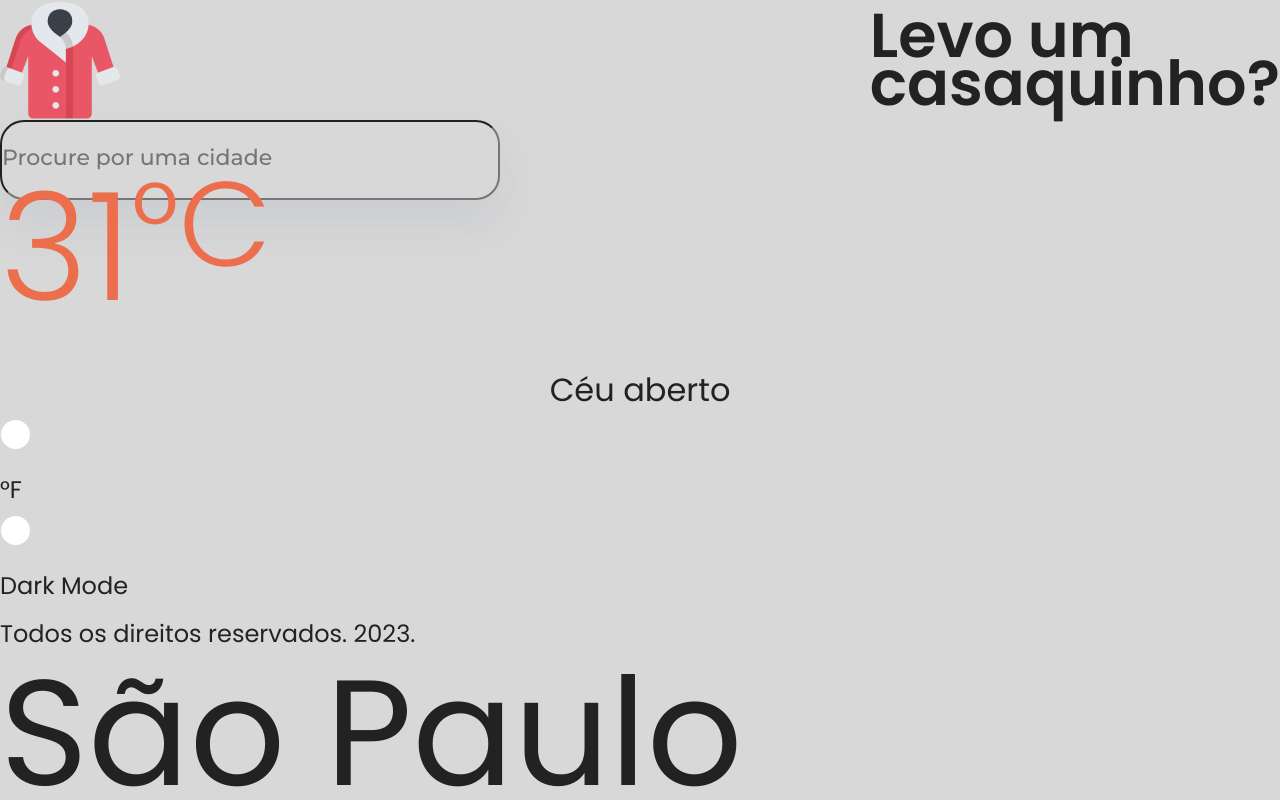
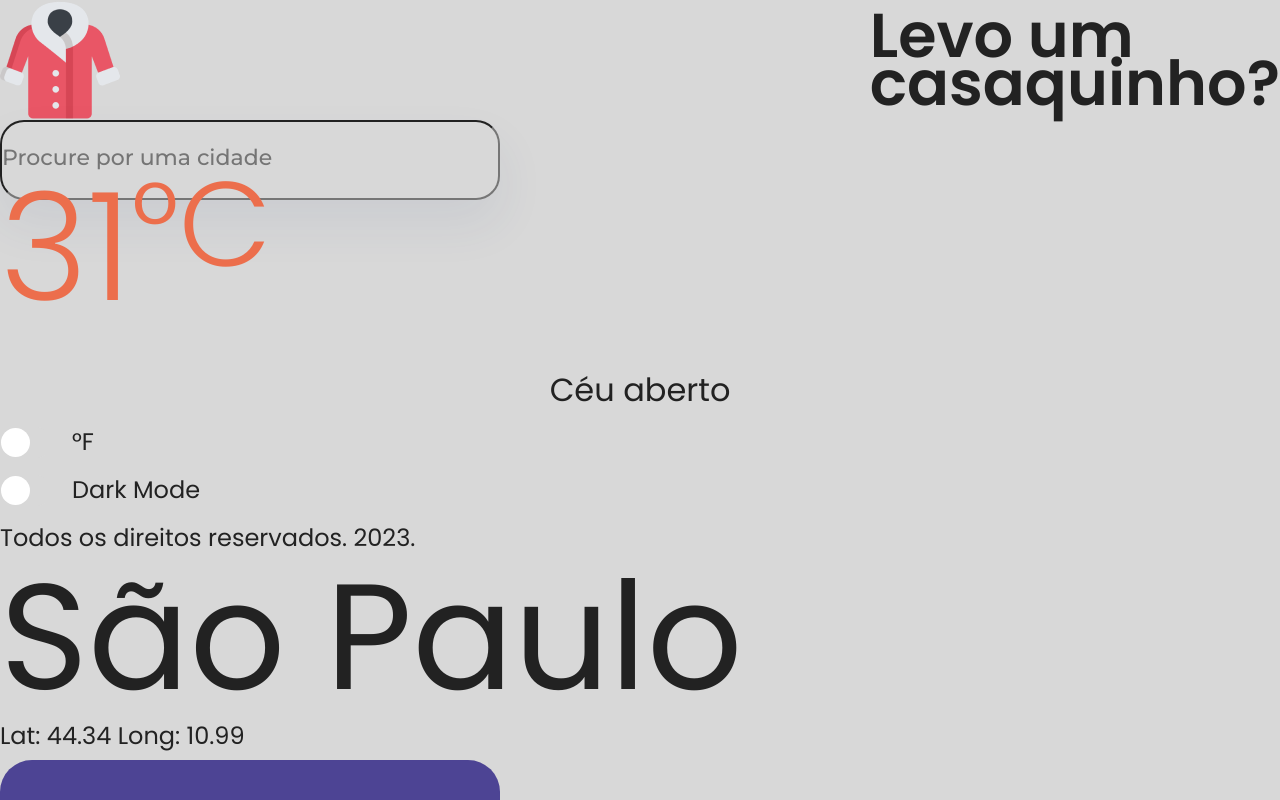
Before and after one commit to 422UR4H/EndTimesForecast, a React (Vite) app: page / in a window 1280 px wide. Shown: the top 800 px of the page. Built offline with nearby package versions, Linux system fonts and the light colour scheme.

Commit message:
:recycle: Refactor: functionality

```diff
--- a/src/components/molecules/SwitchWrapper/index.tsx
+++ b/src/components/molecules/SwitchWrapper/index.tsx
@@ -1,22 +1,21 @@
-import { DefaultTheme } from "styled-components/dist/types";
 import MainSwitch from "../../atoms/MainSwitch";
 import StyledSwitchBox from "./styled";
 
 // TODO: refactor repeated type
 type SwitchBoxProps = {
-  theme: DefaultTheme;
-  toggleTheme(): void;
+  checked: boolean;
+  toggle(): void;
   children: string;
 };
 
 export default function SwitchWrapper({
-  theme,
-  toggleTheme,
+  checked,
+  toggle,
   children,
 }: SwitchBoxProps) {
   return (
     <StyledSwitchBox>
-      <MainSwitch theme={theme} toggleTheme={toggleTheme} />
+      <MainSwitch checked={checked} toggle={toggle} />
       <p>{children}</p>
     </StyledSwitchBox>
   );
--- a/src/components/molecules/SwitchWrapper/styled.ts
+++ b/src/components/molecules/SwitchWrapper/styled.ts
@@ -1,6 +1,8 @@
 import styled from "styled-components";
 
 const StyledSwitchBox = styled.div`
-
+  display: flex;
+  align-items: center;
+  gap: 21px;
 `
 export default StyledSwitchBox;
```
